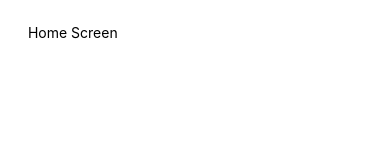
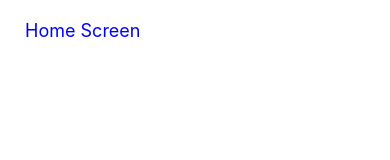
Before and after one commit to wandieinnocents/ReviewsMobileApp, a React Native app: screen / in a window 390 px wide. Shown: the top 160 px of the page. Built offline with nearby package versions, Linux system fonts and the light colour scheme.

Commit message:
Add global styles

```diff
--- a/screens/Home.js
+++ b/screens/Home.js
@@ -1,10 +1,11 @@
 import React from 'react';
 import { StyleSheet, Text, View } from 'react-native';
+import { globalStyles } from '../styles/global';
 
 export default function Home(){
     return(
-        <View style={styles.container}>
-            <Text> Home Screen </Text>
+        <View style={globalStyles.container}>
+            <Text style={globalStyles.titleText}> Home Screen </Text>
         </View>
     );
 }
--- /dev/null
+++ b/styles/global.js
@@ -0,0 +1,17 @@
+import { StyleSheet } from "react-native";
+
+export const globalStyles = StyleSheet.create({
+    container:{
+        flex:1,
+        padding:20
+    },
+
+    titleText:{
+        fontSize:18,
+        color:'blue'
+    },
+    paragraph:{
+        marginVertical:8,
+        lineHeight:20
+    }
+});
```
